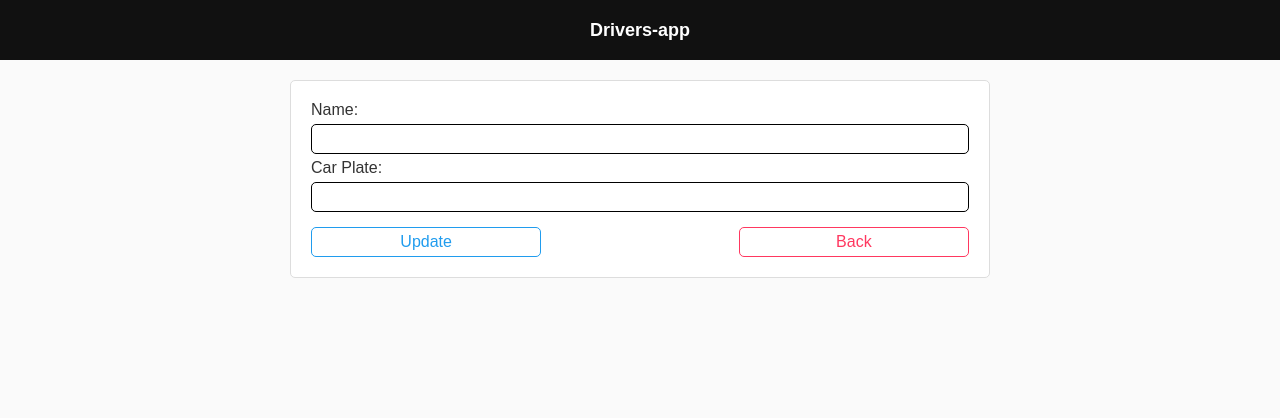
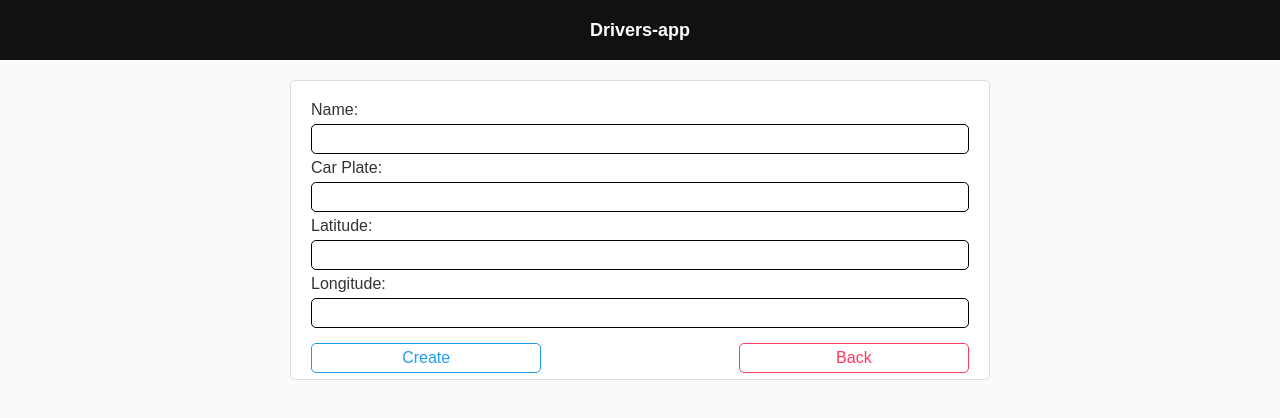
Before and after one commit to willaiemi/drivers-app, a React (Create React App) app in the folder reactapp/: page /drivers/new in a window 1280 px wide. Shown: the top 418 px of the page. Built offline with nearby package versions, Linux system fonts and the light colour scheme; no server answers.

Commit message:
implemented create driver

```diff
--- /dev/null
+++ b/reactapp/src/pages/create-driver/index.js
@@ -0,0 +1,66 @@
+import React, { Component } from 'react'
+import './styles.css'
+import api from '../../services/api'
+
+export default class CreateDriver extends Component {
+	state = {
+		driver: {
+			name: "",
+			carPlate: "",
+			locationLatitude: "",
+			locationLongitude: ""
+		}
+	}
+
+	handleChange = async (event) => {
+		const target = event.target;
+		const value = target.value;
+		const name = target.name;
+
+		await this.setState({ driver: { ...this.state.driver, [name]: value } })
+	}
+
+	createDriver = async (event) => {
+		event.preventDefault()
+
+		const { driver } = this.state
+		await api.post('/drivers', driver)
+
+		this.props.history.push(`/drivers`)
+	}
+
+	goBack = (event) => {
+		event.preventDefault()
+
+		this.props.history.push('/drivers')
+	}
+
+	render () {
+		return (
+			<div className="create-driver">
+				<form>
+					<div>
+						<label>Name: </label>
+						<input onChange={this.handleChange} type="text" name="name" />
+					</div>
+					<div>
+						<label>Car Plate: </label>
+						<input onChange={this.handleChange} type="text" name="carPlate" />
+					</div>
+					<div>
+						<label>Latitude: </label>
+						<input onChange={this.handleChange} type="text" name="locationLatitude" />
+					</div>
+					<div>
+						<label>Longitude: </label>
+						<input onChange={this.handleChange} type="text" name="locationLongitude" />
+					</div>
+					<div className="create-driver-actions">
+						<button onClick={this.createDriver} id="action_create">Create</button>
+						<button onClick={this.goBack} id="action_back">Back</button>
+					</div>
+				</form>
+			</div>
+		)
+	}
+}
--- /dev/null
+++ b/reactapp/src/pages/create-driver/styles.css
@@ -0,0 +1,57 @@
+.create-driver {
+	max-width: 700px;
+	max-height: 300px;
+	margin: 20px auto 0;
+	padding: 20px;
+	background: #fff;
+	border-radius: 5px;
+	border: 1px solid #ddd;
+}
+
+.create-driver input {
+	width: 100%;
+	margin: 5px 0;
+	height: 30px;
+	font-size: 16px;
+	padding: 5px;
+	border-radius: 5px;
+	border: 1px solid #000;
+}
+
+.create-driver-actions {
+	width: 100%;
+	display: flex;
+	align-items: center;
+	justify-content: space-between;
+}
+
+.create-driver-actions button {
+	width: 35%;
+	margin-top: 10px;
+	height: 30px;
+	border-radius: 5px;
+	font-size: 16px;
+	background: #fff;
+	cursor: pointer;
+	transition: all 0.2s;
+}
+
+#action_create {
+	border: 1px solid hsl(204,86%,53%);
+	color: hsl(204,86%,53%);
+}
+
+#action_back {
+	border: 1px solid hsl(348,100%,61%);
+	color: hsl(348,100%,61%);
+}
+
+#action_create:hover {
+	background: hsl(204,86%,53%);
+	color: #fff;
+}
+
+#action_back:hover {
+	background: hsl(348,100%,61%);
+	color: #fff;
+}
--- a/reactapp/src/pages/list/index.js
+++ b/reactapp/src/pages/list/index.js
@@ -54,6 +54,7 @@ export default class List extends Component {
 
 		return (
 			<div className="driver-list">
+				<Link className="new-driver" to={"/drivers/new"}>New</Link>
 				{drivers.map(driver => {
 					return (
 						<article key={driver._id}>
--- a/reactapp/src/pages/list/styles.css
+++ b/reactapp/src/pages/list/styles.css
@@ -10,6 +10,25 @@
 	border-radius: 5px;
 	padding: 20px;
 	margin-bottom: 20px;
+}
+
+.new-driver {
+	border: 1px solid hsl(217, 71%, 53%);
+	padding: 20px;
+	margin-bottom: 20px;
+	border-radius: 5px;
+	display: block;
+	text-decoration: none;
+	text-align: center;
+	color: hsl(217, 71%, 53%);
+	font-size: 20px;
+	transition: all 0.2s;
+	background: #fff;
+}
+
+.new-driver:hover {
+	background: hsl(217, 71%, 53%);
+	color: #fff;
 }
 
 .driver-list article div {
--- a/reactapp/src/routes.js
+++ b/reactapp/src/routes.js
@@ -4,11 +4,13 @@ import { BrowserRouter, Switch, Route } from 'react-router-dom'
 
 import List from './pages/list'
 import EditDriver from './pages/edit-driver'
+import CreateDriver from './pages/create-driver'
 
 const Routes = () => (
 	<BrowserRouter>
 		<Switch>
 			<Route exact path="/drivers" component={List} />
+			<Route path="/drivers/new" component={CreateDriver} />
 			<Route path="/drivers/:id" component={EditDriver} />
 		</Switch>
 	</BrowserRouter>
```
